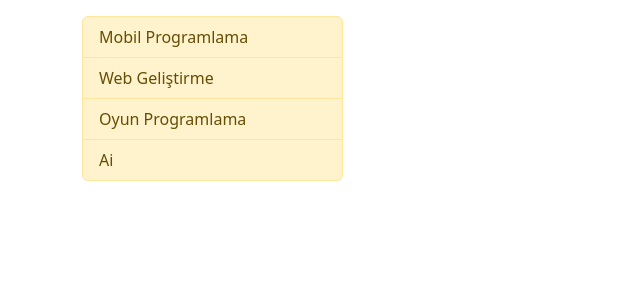
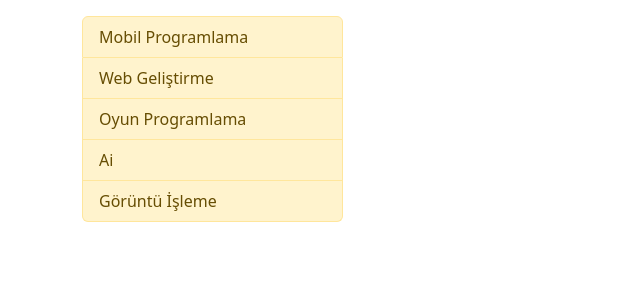
Before and after one commit to muhammetyurdalan/courseapp, a Django app: page /course/ in a window 1280 px wide. Shown: the part 56-356 px from the top of the page, without its empty margins (0-640 px from the left). Run offline with Django 4.2, Linux system fonts and the light colour scheme; some libraries are stand-ins or nearby versions.

Commit message:
liste elemanı eklendi

```diff
--- a/courses/templates/index.html
+++ b/courses/templates/index.html
@@ -9,6 +9,7 @@
                 <li class="list-group-item list-group-item-warning">Web Geliştirme</li>
                 <li class="list-group-item list-group-item-warning">Oyun Programlama</li>
                 <li class="list-group-item list-group-item-warning">Ai</li>
+                <li class="list-group-item list-group-item-warning">Görüntü İşleme</li>
 
             </ul>
         </div>
```
